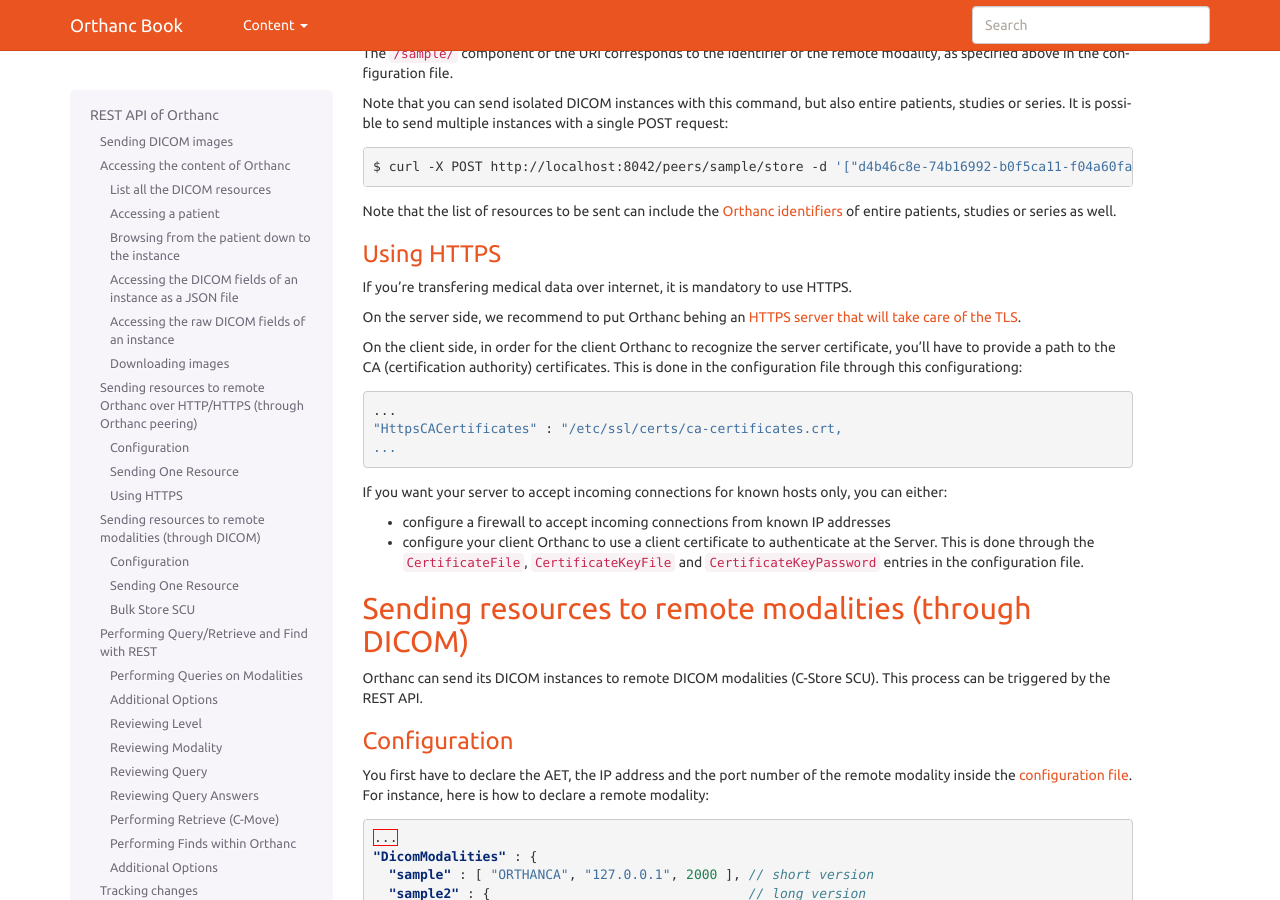
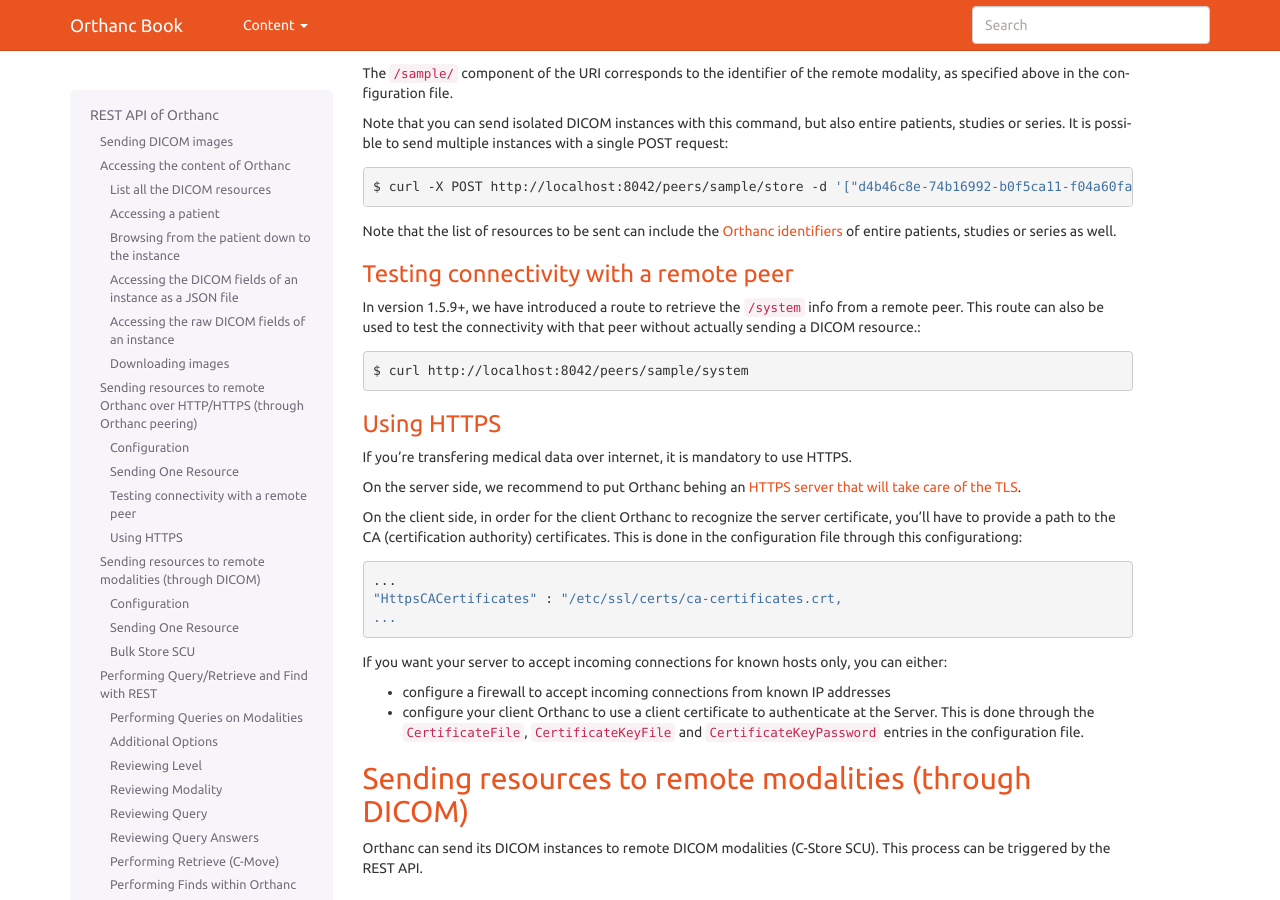
Before and after one commit to orthanc-mirrors/orthanc-book, a Sphinx documentation site: the page built from Sphinx/source/users/rest.rst, in a window 1280 px wide and 900 px high, scrolled down 7277 px. Built offline with Sphinx 7.4.7, drawn with Linux system fonts in a browser that asks for light colours; some of the changed text lies outside the part shown.

Commit message:
/peers/{id}/system

```diff
--- a/Sphinx/source/users/rest.rst
+++ b/Sphinx/source/users/rest.rst
@@ -447,6 +447,18 @@
 Note that the list of resources to be sent can include the
 :ref:`Orthanc identifiers <orthanc-ids>` of entire patients,
 studies or series as well.
+
+Testing connectivity with a remote peer
+^^^^^^^^^^^^^^^^^^^^^^^^^^^^^^^^^^^^^^^
+
+.. highlight:: bash
+
+In version 1.5.9+, we have introduced a route to retrieve the ``/system`` info from
+a remote peer.  This route can also be used to test the connectivity with that peer
+without actually sending a DICOM resource.::
+
+    $ curl http://localhost:8042/peers/sample/system
+
 
 Using HTTPS
 ^^^^^^^^^^^
```
